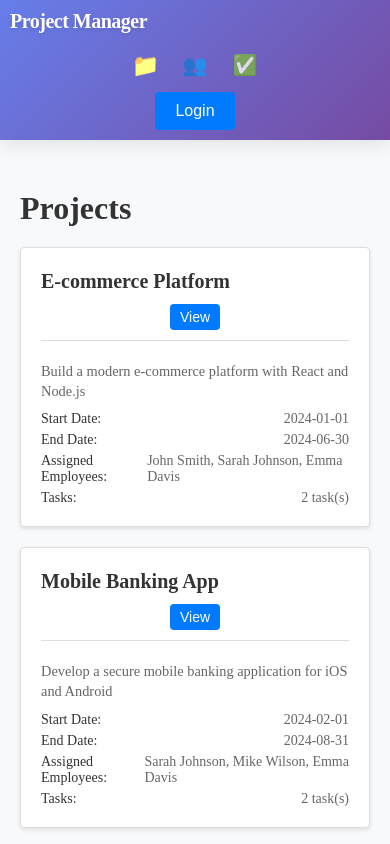
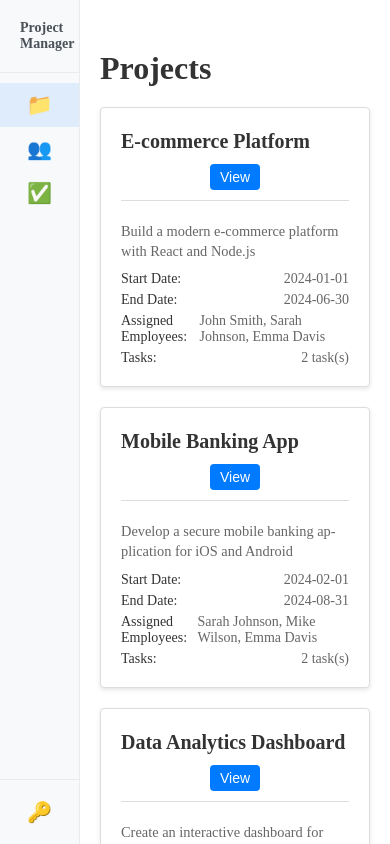
Before and after one commit to AndresLabat/Project-manager, an Angular app: page /projects in a window 390 px wide. Built offline with nearby package versions, Linux system fonts and the light colour scheme.

Commit message:
feat: refactor app layout to include sidebar navigation with authentication links, enhancing user experience and accessibility

```diff
--- a/src/app/app.html
+++ b/src/app/app.html
@@ -1,6 +1,10 @@
-<header class="app-header">
+<div class="app-container">
+  <aside class="app-sidebar">
+    <div class="sidebar-header">
       <h1 class="app-title">{{ title() }}</h1>
-  <nav class="app-nav">
+    </div>
+
+    <nav class="sidebar-nav">
       <ul>
         <li>
           <a
@@ -31,15 +35,27 @@
         </li>
       </ul>
     </nav>
-  <div class="app-actions">
+
+    <div class="sidebar-footer">
       @if (authService.isAuthenticated()) {
-      <app-button variant="primary" size="md" (clicked)="onLogout()">Logout</app-button>
+        <a
+          class="nav-link logout-link"
+          (click)="onLogout()">
+          <span class="nav-icon">🚪</span>
+          <span class="nav-text">Logout</span>
+        </a>
       } @else {
-      <app-button variant="primary" size="md" (clicked)="router.navigate(['/login'])">Login</app-button>
+        <a
+          class="nav-link login-link"
+          (click)="router.navigate(['/login'])">
+          <span class="nav-icon">🔑</span>
+          <span class="nav-text">Login</span>
+        </a>
       }
     </div>
-</header>
+  </aside>
 
   <main class="main-content">
     <router-outlet></router-outlet>
   </main>
+</div>
--- a/src/app/app.scss
+++ b/src/app/app.scss
@@ -2,61 +2,71 @@
 
 :host {
   display: flex;
-  flex-direction: column;
   height: 100vh;
   width: 100%;
 }
 
-.app-header {
-  display: grid;
-  grid-template-columns: 1fr auto 1fr;
-  align-items: center;
-  padding: $spacing-lg $spacing-lg * 2;
-  background: linear-gradient(135deg, #667eea 0%, #764ba2 100%);
-  box-shadow: 0 4px 20px rgba(0, 0, 0, 0.1);
-  position: relative;
+.app-container {
+  display: flex;
+  width: 100%;
+  height: 100vh;
+}
+
+.app-sidebar {
+  width: 280px;
+  background: #f8f9fa;
+  border-right: 1px solid #e9ecef;
+  display: flex;
+  flex-direction: column;
+  position: fixed;
+  height: 100vh;
+  left: 0;
+  top: 0;
   z-index: 100;
 }
 
+.sidebar-header {
+  padding: $spacing-lg * 2;
+  border-bottom: 1px solid #e9ecef;
+}
+
 .app-title {
-  color: white;
-  font-size: $font-size-2xl;
+  color: #495057;
+  font-size: $font-size-xl;
   font-weight: $font-weight-bold;
   margin: 0;
-  justify-self: start;
-  text-shadow: 0 2px 4px rgba(0, 0, 0, 0.1);
-  letter-spacing: -0.5px;
+  text-align: center;
 }
 
-.app-nav {
-  justify-self: center;
+.sidebar-nav {
+  flex: 1;
+  padding: $spacing-lg 0;
 
   ul {
-    display: flex;
-    gap: $spacing-lg * 1.5;
     list-style: none;
     margin: 0;
     padding: 0;
-    align-items: center;
+  }
+
+  li {
+    margin: 0;
   }
 }
 
-.app-actions {
-  justify-self: end;
-  display: flex;
-  align-items: center;
+.sidebar-footer {
+  padding: $spacing-lg;
+  border-top: 1px solid #e9ecef;
 }
 
 .nav-link {
   display: flex;
   align-items: center;
-  gap: $spacing-sm;
-  color: rgba(255, 255, 255, 0.8);
+  gap: $spacing-md;
+  color: #495057;
   text-decoration: none;
   font-size: $font-size-base;
   font-weight: $font-weight-medium;
-  padding: $spacing-md $spacing-lg;
-  border-radius: 25px;
+  padding: $spacing-md $spacing-lg * 2;
   transition: all 0.3s ease;
   cursor: pointer;
   position: relative;
@@ -72,83 +82,69 @@
   }
 
   &:hover {
-    color: white;
-    background: rgba(255, 255, 255, 0.1);
-    transform: translateY(-1px);
+    color: #007bff;
+    background: rgba(0, 123, 255, 0.05);
   }
 
   &.active {
-    color: white;
+    color: #007bff;
+    background: rgba(0, 123, 255, 0.1);
     font-weight: $font-weight-semibold;
 
     .nav-icon {
-      transform: scale(1.1);
-      filter: brightness(1.2);
-    }
-
-    .nav-text {
-      font-weight: $font-weight-bold;
+      transform: scale(1.05);
     }
   }
-}
 
-.nav-button {
-  background: rgba(255, 255, 255, 0.2);
-  color: white;
-  border: 1px solid rgba(255, 255, 255, 0.3);
-  padding: $spacing-sm $spacing-lg;
-  border-radius: 25px;
-  font-size: $font-size-base;
-  font-weight: $font-weight-medium;
-  cursor: pointer;
-  transition: all 0.3s ease;
-  backdrop-filter: blur(10px);
+  // Estilos específicos para logout
+  &.logout-link {
+    &:hover {
+      color: #dc3545;
+      background: rgba(220, 53, 69, 0.05);
+    }
+  }
 
-  &:hover {
-    background: rgba(255, 255, 255, 0.3);
-    border-color: rgba(255, 255, 255, 0.5);
-    transform: translateY(-1px);
-    box-shadow: 0 4px 15px rgba(0, 0, 0, 0.1);
+  // Estilos específicos para login
+  &.login-link {
+    &:hover {
+      color: #28a745;
+      background: rgba(40, 167, 69, 0.05);
+    }
   }
 }
 
 .main-content {
   flex: 1;
+  margin-left: 280px;
   overflow-y: auto;
-  background-color: $bg-light;
+  background-color: white;
+  min-height: 100vh;
 }
 
 @media (max-width: 768px) {
-  .app-header {
-    grid-template-columns: 1fr;
-    gap: $spacing-md;
-    text-align: center;
+  .app-sidebar {
+    width: 80px;
+
+    .sidebar-header {
+      padding: $spacing-lg;
+    }
+
+    .app-title {
+      font-size: $font-size-sm;
+    }
+  }
+
+  .sidebar-nav {
+    padding: $spacing-md 0;
+  }
+
+  .sidebar-footer {
     padding: $spacing-md;
   }
 
-  .app-title {
-    font-size: $font-size-xl;
-    margin-bottom: $spacing-sm;
-  }
-
-  .app-nav {
-    order: 2;
-    justify-self: center;
-
-    ul {
-      flex-wrap: wrap;
-      justify-content: center;
-      gap: $spacing-sm;
-    }
-  }
-
-  .app-actions {
-    order: 3;
-    justify-self: center;
-  }
-
   .nav-link {
-    padding: $spacing-sm $spacing-md;
+    padding: $spacing-md;
+    justify-content: center;
 
     .nav-text {
       display: none;
@@ -158,4 +154,8 @@
       font-size: $font-size-xl;
     }
   }
+
+  .main-content {
+    margin-left: 80px;
+  }
 }
```
Lines whose indentation alone changed are shown as unchanged.
